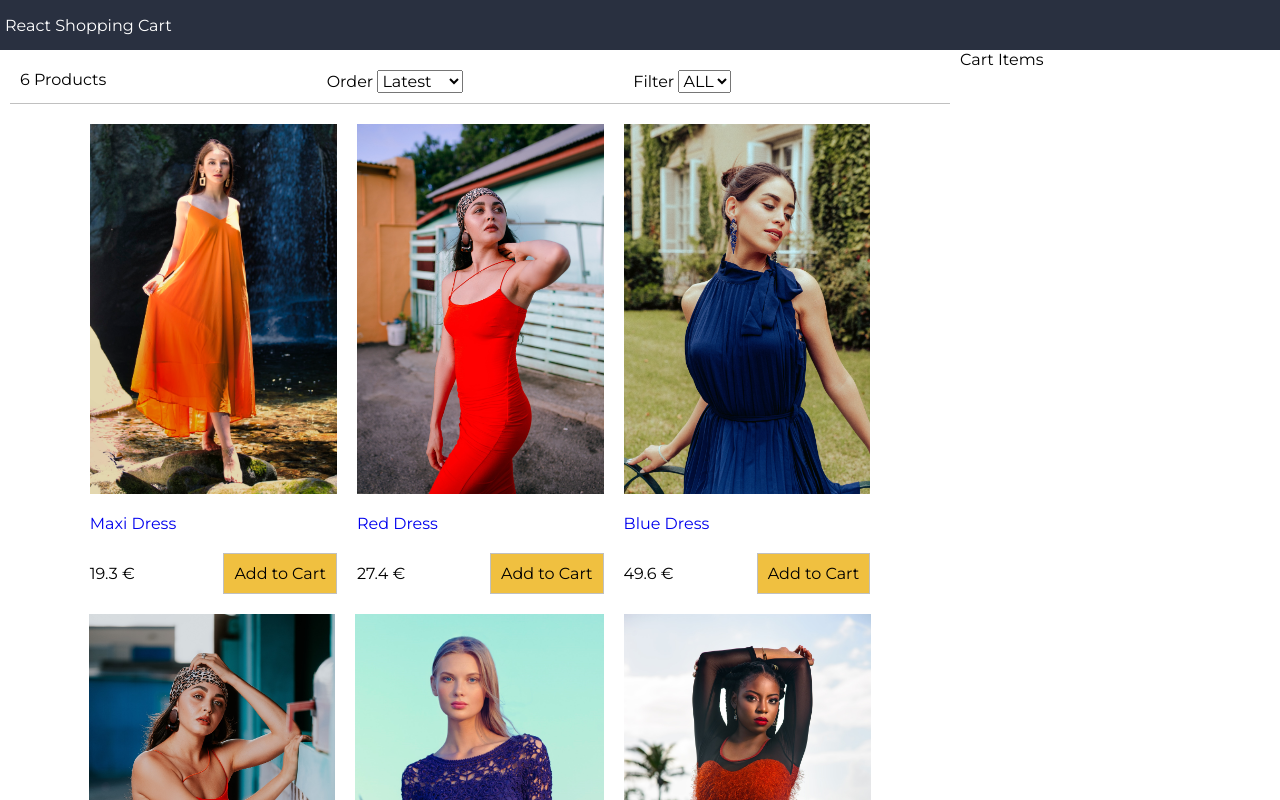
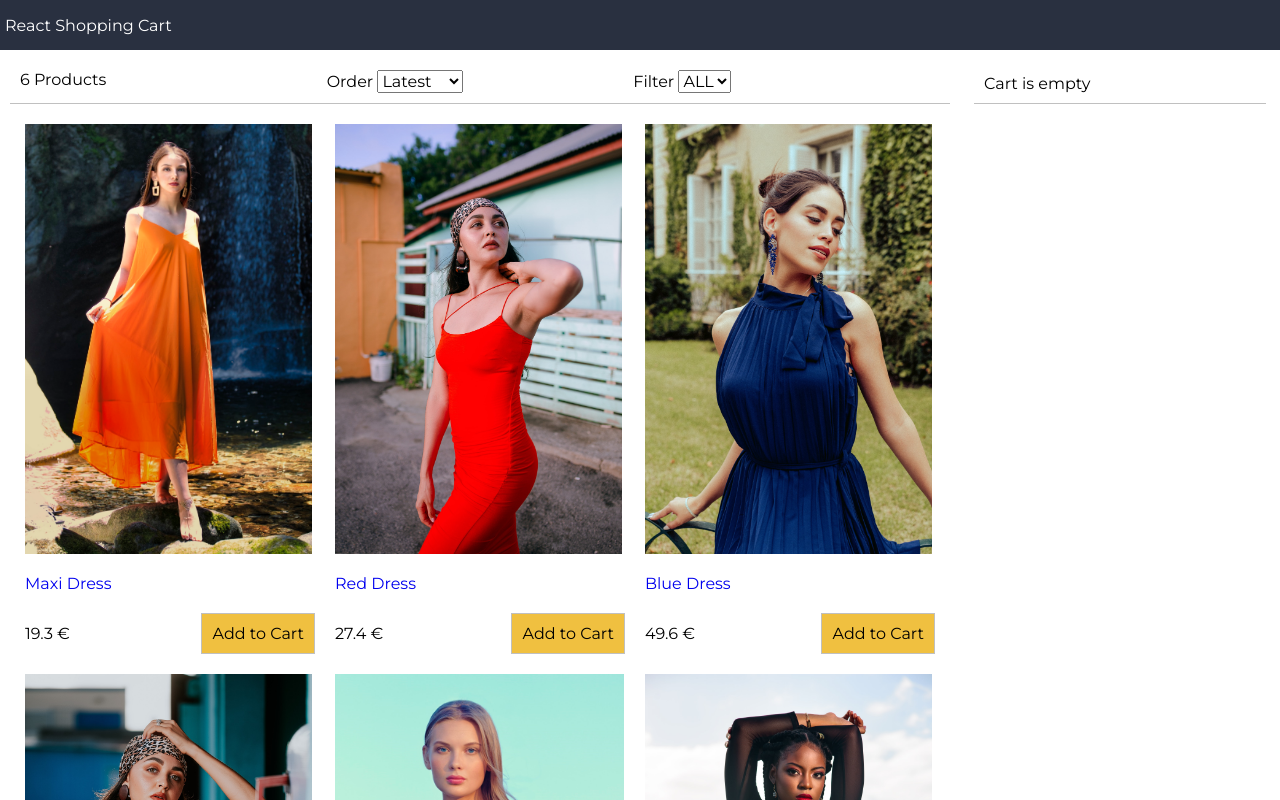
Before and after one commit to ErifiliTs/react_shopping_cart, a React (Create React App) app: page / in a window 1280 px wide. Shown: the top 800 px of the page. Built offline with nearby package versions, Linux system fonts and the light colour scheme.

Commit message:
cart-component

```diff
--- a/src/App.js
+++ b/src/App.js
@@ -3,15 +3,37 @@
 import data from "./data.json"
 import Products from './components/Products';
 import Filter from './components/Filter';
+import Cart from './components/Cart'
 
 class App extends React.Component {
 	constructor(){
 		super();
 		this.state = {
 			products: data.products,
+			cartItems:[],
 			size:"",
 			sort: "",
 		};
+	}
+
+	removeFromCart = (product) => {
+		const cartItems = this.state.cartItems.slice();
+		this.setState({cartItems: cartItems.filter(x => x._id !== product._id), })
+	}
+
+	addToCart = (product) => {
+		const cartItems = this.state.cartItems.slice();
+		let alreadyInCart = false;
+		cartItems.forEach(item => {
+			if(item._id === product._id){
+				item.count++;
+				alreadyInCart = true;
+			}
+		});
+		if(!alreadyInCart){
+			cartItems.push({...product, count: 1})
+		}
+		this.setState({cartItems});
 	}
 
 	sortProducts = (e) => {
@@ -53,15 +75,18 @@
 						<div className="content">
 							<div className="main">
 								<Filter
-									count={this.state.products.length} size={this.state.size}
+									count={this.state.products.length}
+									size={this.state.size}
 									sort={this.state.sort}
 									filterProducts={this.filterProducts}
 									sortProducts={this.sortProducts}>
 								</Filter>
-								<Products products={this.state.products}></Products>
+								<Products
+									products={this.state.products} addToCart={this.addToCart}>
+								</Products>
 							</div>
 							<div className="sidebar">
-								Cart Items
+								<Cart cartItems={this.state.cartItems} removeFromCart={this.removeFromCart}/>
 							</div>
 						</div>
 					</main>
--- /dev/null
+++ b/src/components/Cart.js
@@ -0,0 +1,52 @@
+import React, { Component } from 'react'
+import formatCurrency from '../util';
+
+export default class Cart extends Component {
+	render() {
+		const {cartItems} = this.props;
+		return (
+			<div>
+				{cartItems.length === 0 ? (
+					<div className="cart cart-header">
+						Cart is empty
+					</div>
+				) : (
+					<div className="cart cart-header">
+						You have {cartItems.length} in the cart{" "}
+					</div>
+				)}
+				<div className="cart">
+					<ul className="cart-items">
+						{cartItems.map(item => (
+							<li key={item._id}>
+								<div>
+									<img src={item.image} alt={item.title} />
+								</div>
+								<div>
+									<div>{item.title}</div>
+									<div className="right">
+										{formatCurrency(item.price)} x {item.count}{" "}
+										<button className="button" onClick={()=> this.props.removeFromCart(item)}>Remove</button>
+									</div>
+								</div>
+							</li>
+						))}
+					</ul>
+				</div>
+				<div>
+					{cartItems.length !== 0 && (
+						<div className="cart">
+							<div className="total">
+								<div>
+									Total: {" "}
+									{formatCurrency(cartItems.reduce((a,c) => a + c.price * c.count, 0))}
+								</div>
+								<button className="button primary">Proceed</button>
+							</div>
+						</div>
+					)}
+				</div>
+			</div>
+		)
+	}
+}
--- a/src/components/Products.js
+++ b/src/components/Products.js
@@ -15,7 +15,7 @@
 								</a>
 								<div className="product_price">
 									{formatCurrency(product.price)}
-									<button className="button primary">
+									<button onClick={()=> this.props.addToCart(product)} className="button primary">
 										Add to Cart
 									</button>
 								</div>
--- a/src/index.css
+++ b/src/index.css
@@ -87,8 +87,8 @@
 }
 
 .products li {
-  flex: 0 1 20rem;
-  height: 47rem;
+  flex: 0 1 29rem;
+  height: 53rem;
   padding: 1rem;
 }
 
@@ -100,8 +100,8 @@
 }
 
 .product img {
-  max-width: 37rem;
-  max-height: 37rem;
+  max-width: 43rem;
+  max-height: 43rem;
 }
 
 .product_price {
@@ -145,3 +145,54 @@
 .filter div {
   flex: 1;
 }
+
+.cart {
+  padding: 1rem;
+  margin: 1.4rem;
+  display: flex;
+}
+
+.cart-header {
+  border-bottom: 0.1rem #c0c0c0 solid;
+}
+
+.cart-items {
+  padding: 0;
+  width: 100%;
+  list-style-type: none;
+}
+
+.cart-items img {
+  width: 10rem;
+}
+
+.cart-items li {
+  display: flex;
+}
+
+.cart-items li div {
+  padding: 0.5rem;
+}
+
+.cart-items li div:last-child {
+  flex: 1;
+}
+
+.right {
+  text-align: right;
+}
+
+.total {
+  display: flex;
+  justify-content: space-between;
+  width: 100%;
+  align-items: center;
+}
+
+.total > div {
+  font-size: 2rem;
+}
+.total > div,
+.total > button {
+  flex: 1;
+}
```
Also changed, not shown: src/components/Filter.js (+6 -2 lines).
